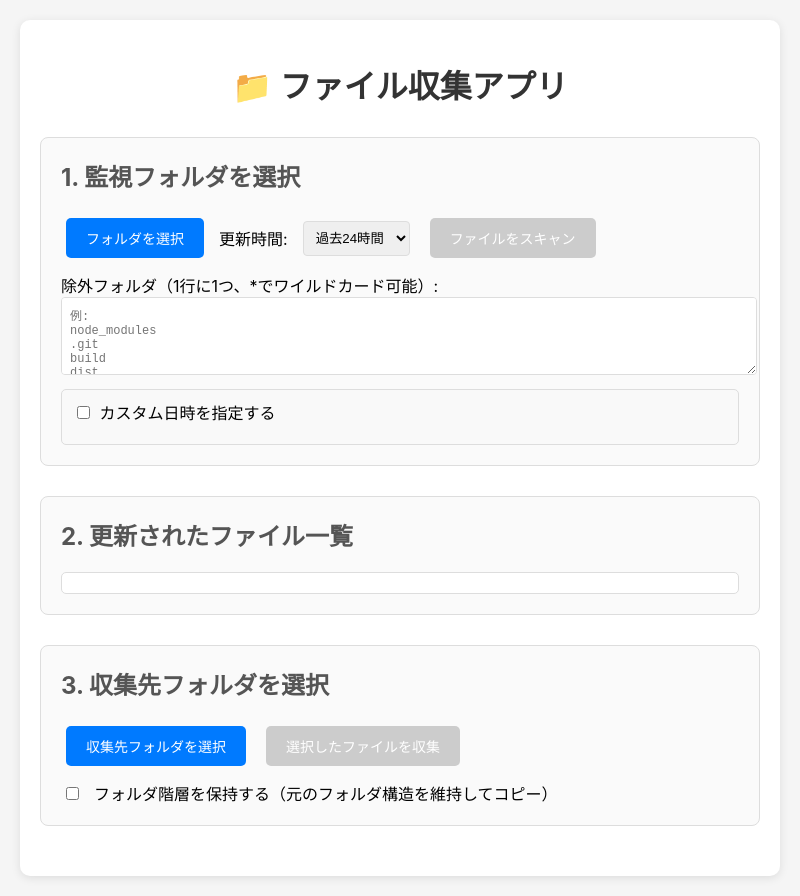
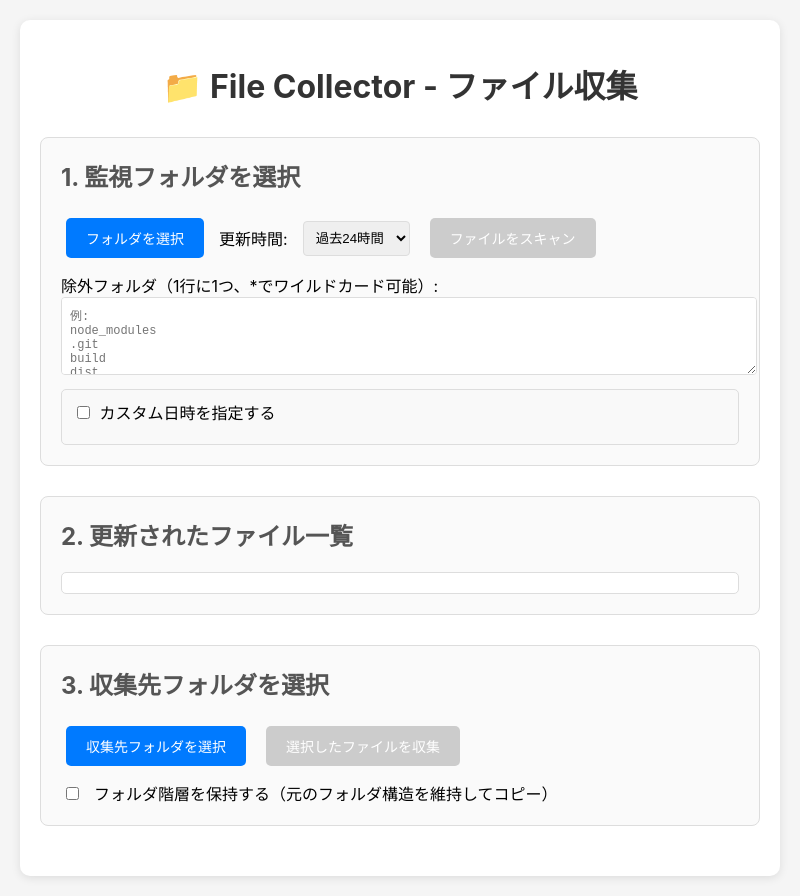
Before and after one commit to SuzukiShouta-mic/file_collecter, an Electron app: page src/index.html in a window 800 px wide. Drawn offline with Linux system fonts and the light colour scheme; no server answers.

Commit message:
タイトル修正

```diff
--- a/src/index.html
+++ b/src/index.html
@@ -3,7 +3,7 @@
 <head>
     <meta charset="UTF-8">
     <meta name="viewport" content="width=device-width, initial-scale=1.0">
-    <title>ファイル収集アプリ</title>
+    <title>File Collector - ファイル収集</title>
     <style>
         body {
             font-family: -apple-system, BlinkMacSystemFont, 'Segoe UI', Roboto, sans-serif;
@@ -258,7 +258,7 @@
 </head>
 <body>
     <div class="container">
-        <h1>📁 ファイル収集アプリ</h1>
+        <h1>📁 File Collector - ファイル収集</h1>
 
         <div class="section">
             <h2>1. 監視フォルダを選択</h2>
```
